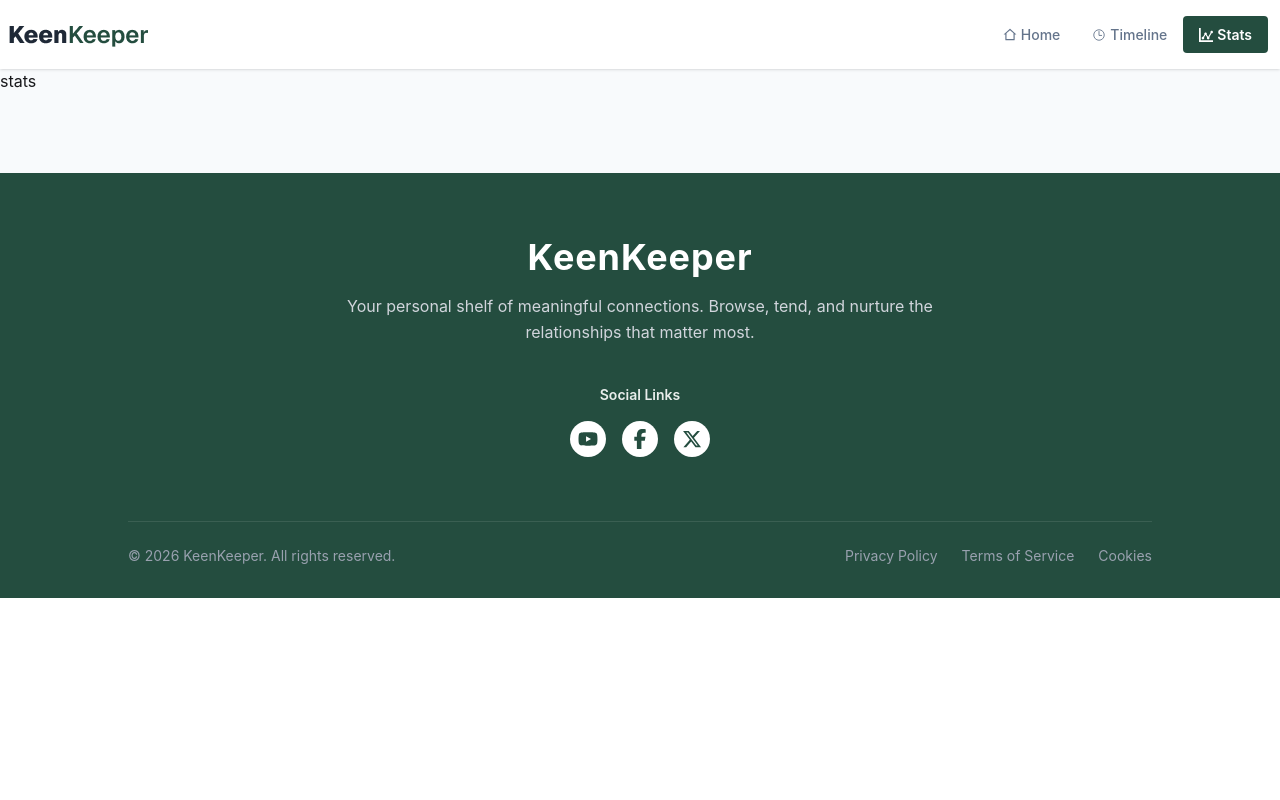
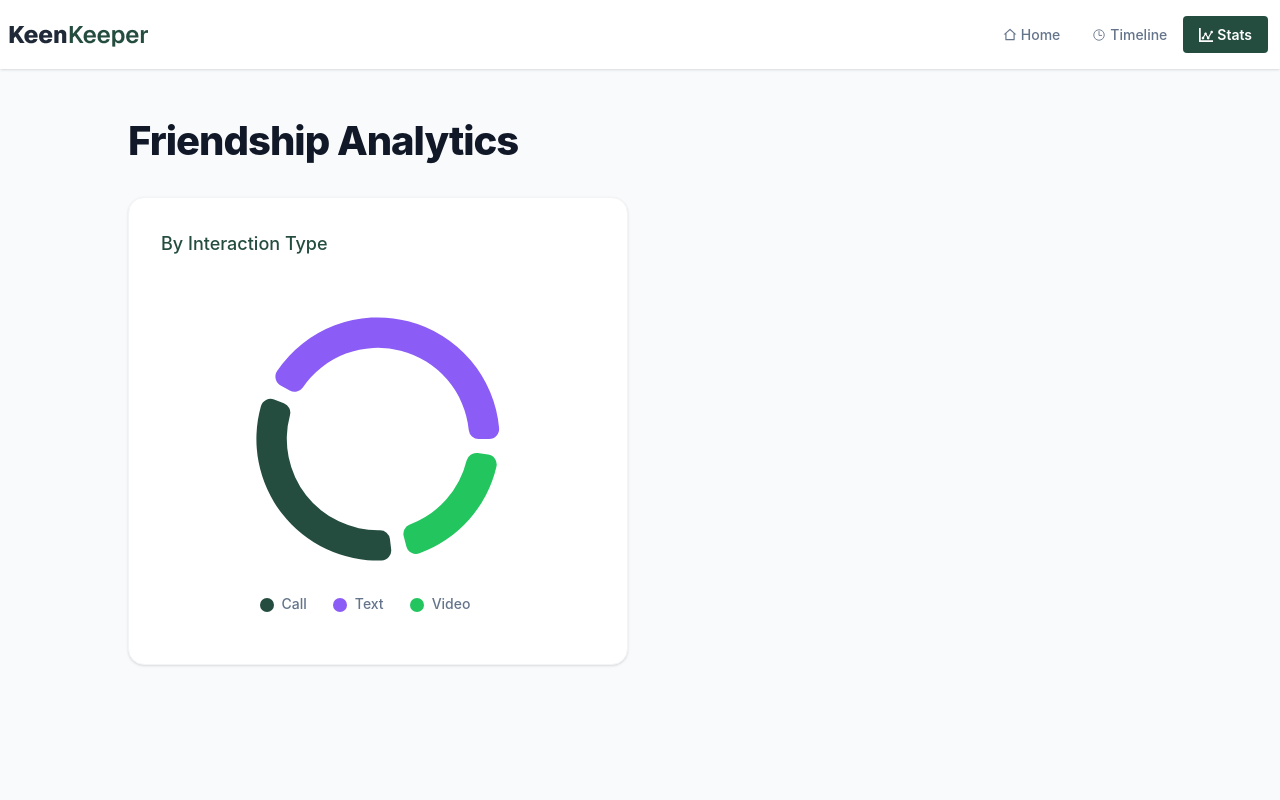
Before and after one commit to musabbirrahman/keen-keeper-A7, a React (Vite) app: page /stats in a window 1280 px wide. Shown: the top 800 px of the page. Built offline with nearby package versions, Linux system fonts and the light colour scheme.

Commit message:
created  stats component

```diff
--- a/package.json
+++ b/package.json
@@ -16,6 +16,7 @@
     "react-icons": "^5.6.0",
     "react-router": "^7.14.1",
     "react-toastify": "^11.0.5",
+    "recharts": "^3.8.1",
     "tailwindcss": "^4.2.2"
   },
   "devDependencies": {
--- a/src/Components/Layout/MainLayout.jsx
+++ b/src/Components/Layout/MainLayout.jsx
@@ -1,18 +1,34 @@
 import React from "react";
 import NavBar from "../../NavBar/NavBar";
-import { Outlet } from "react-router";
+import { Outlet, useNavigation } from "react-router";
 import Footer from "../HomePage/Footer/Footer";
 import { TimelineProvider } from "../../context/TimelineContext";
-import { ToastContainer } from 'react-toastify';
-import 'react-toastify/dist/ReactToastify.css';
+import { ToastContainer } from "react-toastify";
+import "react-toastify/dist/ReactToastify.css";
 
 const MainLayout = () => {
+  const navigation = useNavigation();
+  const isLoading = navigation.state === "loading";
+
   return (
     <TimelineProvider>
-      <div>
+      <div className="relative min-h-screen">
         <NavBar></NavBar>
-        <Outlet></Outlet>
+
+        {isLoading && (
+          <div className="fixed top-1/2 left-1/2 -translate-x-1/2 -translate-y-1/2 z-[100] p-4 bg-white/80 rounded-full shadow-md backdrop-blur-sm border border-gray-100">
+            <span className="loading loading-spinner loading-lg text-[#244D3F]"></span>
+          </div>
+        )}
+
+        <div
+          className={`transition-opacity duration-200 ${isLoading ? "opacity-40 pointer-events-none" : "opacity-100"}`}
+        >
+          <Outlet></Outlet>
+        </div>
+
         <Footer></Footer>
+
         <ToastContainer
           position="bottom-right"
           autoClose={3000}
--- a/src/Routes/Routes.jsx
+++ b/src/Routes/Routes.jsx
@@ -4,8 +4,7 @@ import MainLayout from "../Components/Layout/MainLayout";
 import ErrorComponent from "../Components/ErrorComponent/ErrorComponent";
 import FriendsDetails from "../pages/FriendsDetails";
 import Timeline from "../pages/Timeline";
-
-
+import Stats from "../pages/Stats";
 
 export const router = createBrowserRouter([
   {
@@ -13,20 +12,23 @@ export const router = createBrowserRouter([
     element: <MainLayout></MainLayout>,
     children: [
       {
-            index: true, element: <HomePage></HomePage>
+        index: true,
+        element: <HomePage></HomePage>,
       },
       {
-            path: "timeline", element: <Timeline></Timeline>
+        path: "timeline",
+        element: <Timeline></Timeline>,
       },
       {
-            path: "stats", element: <h1>stats</h1>
+        path: "stats",
+        element: <Stats></Stats>,
       },
       {
         path: "friendsDetails/:id",
         element: <FriendsDetails></FriendsDetails>,
-            loader: ()=> fetch('/friends.json')
-        }
+        loader: () => fetch("/friends.json"),
+      },
     ],
-    errorElement: <ErrorComponent></ErrorComponent>
+    errorElement: <ErrorComponent></ErrorComponent>,
   },
 ]);
--- a/src/context/TimelineContext.jsx
+++ b/src/context/TimelineContext.jsx
@@ -1,26 +1,25 @@
-import React, { createContext, useState, useContext } from 'react';
-
+import React, { createContext, useState, useContext } from "react";
 
 const TimelineContext = createContext();
 
-
 export const TimelineProvider = ({ children }) => {
   const [timeline, setTimeline] = useState([]);
-
 
   const logActivity = (type, friendName) => {
     const newEntry = {
       id: Date.now(),
       type: type,
       friend: friendName,
-      date: new Date().toLocaleDateString('en-US', {
-        month: 'short', day: 'numeric', year: 'numeric'
+      date: new Date().toLocaleDateString("en-US", {
+        month: "short",
+        day: "numeric",
+        year: "numeric",
       }),
-      time: new Date().toLocaleTimeString('en-US', {
-        hour: '2-digit', minute: '2-digit'
-      })
+      time: new Date().toLocaleTimeString("en-US", {
+        hour: "2-digit",
+        minute: "2-digit",
+      }),
     };
-
 
     setTimeline((prevTimeline) => [newEntry, ...prevTimeline]);
   };
@@ -32,5 +31,4 @@ export const TimelineProvider = ({ children }) => {
   );
 };
 
-
 export const useTimeline = () => useContext(TimelineContext);
--- /dev/null
+++ b/src/pages/Stats.jsx
@@ -0,0 +1,106 @@
+import React from "react";
+import {
+  PieChart,
+  Pie,
+  Cell,
+  ResponsiveContainer,
+  Legend,
+  Tooltip,
+} from "recharts";
+import { useTimeline } from "../context/TimelineContext";
+
+const Stats = () => {
+  const { timeline } = useTimeline();
+
+  const typeCounts = timeline.reduce((acc, curr) => {
+    acc[curr.type] = (acc[curr.type] || 0) + 1;
+    return acc;
+  }, {});
+
+  let chartData = Object.keys(typeCounts).map((key) => ({
+    name: key,
+    value: typeCounts[key],
+  }));
+
+  if (chartData.length === 0) {
+    chartData = [
+      { name: "Text", value: 45 },
+      { name: "Call", value: 35 },
+      { name: "Video", value: 20 },
+    ];
+  }
+
+  const COLORS = {
+    Text: "#8B5CF6",
+    Call: "#244D3F",
+    Video: "#22C55E",
+    Meetup: "#F59E0B",
+  };
+
+  const renderColorfulLegendText = (value) => {
+    return (
+      <span className="text-[#64748B] text-sm font-medium ml-1 mr-4">
+        {value}
+      </span>
+    );
+  };
+
+  return (
+    <div className="min-h-screen bg-[#F8FAFC] py-12 px-4 sm:px-6 font-sans">
+      <div className="max-w-5xl mx-auto">
+        <h1 className="text-3xl sm:text-[40px] font-extrabold text-[#111827] mb-8 tracking-tight">
+          Friendship Analytics
+        </h1>
+
+        <div className="grid grid-cols-1 md:grid-cols-2 gap-6">
+          <div className="bg-white border border-gray-100 rounded-2xl shadow-sm p-6 sm:p-8">
+            <h3 className="text-[#244D3F] font-medium text-lg mb-6">
+              By Interaction Type
+            </h3>
+
+            <div className="w-full relative">
+              <ResponsiveContainer width="100%" height={350}>
+                <PieChart>
+                  <Pie
+                    data={chartData}
+                    cx="50%"
+                    cy="50%"
+                    innerRadius="60%"
+                    outerRadius="80%"
+                    paddingAngle={8}
+                    dataKey="value"
+                    cornerRadius={10}
+                    stroke="none"
+                  >
+                    {chartData.map((entry, index) => (
+                      <Cell
+                        key={`cell-${index}`}
+                        fill={COLORS[entry.name] || "#CBD5E1"}
+                      />
+                    ))}
+                  </Pie>
+                  <Tooltip
+                    contentStyle={{
+                      borderRadius: "12px",
+                      border: "none",
+                      boxShadow: "0 4px 6px -1px rgb(0 0 0 / 0.1)",
+                    }}
+                    itemStyle={{ color: "#1F2937", fontWeight: "bold" }}
+                  />
+                  <Legend
+                    iconType="circle"
+                    formatter={renderColorfulLegendText}
+                    verticalAlign="bottom"
+                    height={36}
+                  />
+                </PieChart>
+              </ResponsiveContainer>
+            </div>
+          </div>
+        </div>
+      </div>
+    </div>
+  );
+};
+
+export default Stats;
--- a/src/pages/Timeline.jsx
+++ b/src/pages/Timeline.jsx
@@ -1,33 +1,47 @@
-import React, { useState } from 'react';
-import { FiUsers, FiMessageSquare, FiVideo, FiPhone } from 'react-icons/fi';
-import { useTimeline } from '../context/TimelineContext';
+import React, { useState } from "react";
+import { FiUsers, FiMessageSquare, FiVideo, FiPhone } from "react-icons/fi";
+import { useTimeline } from "../context/TimelineContext";
 
 const iconConfig = {
-  'Meetup': { icon: FiUsers, textColor: 'text-amber-600', bgColor: 'bg-amber-100' },
-  'Text': { icon: FiMessageSquare, textColor: 'text-blue-500', bgColor: 'bg-blue-100' },
-  'Video': { icon: FiVideo, textColor: 'text-purple-600', bgColor: 'bg-purple-100' },
-  'Call': { icon: FiPhone, textColor: 'text-emerald-600', bgColor: 'bg-emerald-100' }
+  Meetup: {
+    icon: FiUsers,
+    textColor: "text-amber-600",
+    bgColor: "bg-amber-100",
+  },
+  Text: {
+    icon: FiMessageSquare,
+    textColor: "text-blue-500",
+    bgColor: "bg-blue-100",
+  },
+  Video: {
+    icon: FiVideo,
+    textColor: "text-purple-600",
+    bgColor: "bg-purple-100",
+  },
+  Call: {
+    icon: FiPhone,
+    textColor: "text-emerald-600",
+    bgColor: "bg-emerald-100",
+  },
 };
 
 const Timeline = () => {
-  const [filter, setFilter] = useState('All');
+  const [filter, setFilter] = useState("All");
 
   const { timeline } = useTimeline();
 
-  const filteredData = filter === 'All'
-    ? timeline
-    : timeline.filter(item => item.type === filter);
+  const filteredData =
+    filter === "All"
+      ? timeline
+      : timeline.filter((item) => item.type === filter);
 
   return (
     <div className="min-h-screen bg-[#F8FAFC] py-12 px-4 sm:px-6 font-sans">
       <div className="max-w-3xl mx-auto">
-
-
         <div className="mb-8 flex flex-col sm:flex-row sm:items-center sm:justify-between gap-4">
           <h1 className="text-3xl sm:text-[40px] font-extrabold text-[#111827] tracking-tight">
             Timeline
           </h1>
-
 
           <div className="w-full sm:w-auto">
             <select
@@ -44,8 +58,6 @@ const Timeline = () => {
           </div>
         </div>
 
-
-
         <div className="flex flex-col gap-3.5">
           {filteredData.length > 0 ? (
             filteredData.map((item) => {
@@ -53,15 +65,24 @@ const Timeline = () => {
               const { textColor, bgColor } = iconConfig[item.type];
 
               return (
-                <div key={item.id} className="bg-white border border-gray-100 rounded-xl p-4 sm:p-5 flex items-center gap-4 sm:gap-5 shadow-sm hover:shadow-md transition-shadow duration-200">
-                  <div className={`flex-shrink-0 w-12 h-12 flex items-center justify-center rounded-full ${bgColor}`}>
+                <div
+                  key={item.id}
+                  className="bg-white border border-gray-100 rounded-xl p-4 sm:p-5 flex items-center gap-4 sm:gap-5 shadow-sm hover:shadow-md transition-shadow duration-200"
+                >
+                  <div
+                    className={`flex-shrink-0 w-12 h-12 flex items-center justify-center rounded-full ${bgColor}`}
+                  >
                     <IconComponent className={`w-5 h-5 ${textColor}`} />
                   </div>
 
                   <div className="flex flex-col min-w-0">
                     <p className="truncate text-[15px] sm:text-[16px]">
-                      <span className="font-bold text-[#1F2937]">{item.type}</span>
-                      <span className="text-[#6B7280] ml-1">with {item.friend}</span>
+                      <span className="font-bold text-[#1F2937]">
+                        {item.type}
+                      </span>
+                      <span className="text-[#6B7280] ml-1">
+                        with {item.friend}
+                      </span>
                     </p>
                     <p className="text-[13px] sm:text-[14px] font-medium text-[#9CA3AF] mt-0.5">
                       {item.date} at {item.time}
@@ -72,11 +93,13 @@ const Timeline = () => {
             })
           ) : (
             <div className="text-center py-10 bg-white border border-gray-100 rounded-xl">
-              <p className="text-[#6B7280]">No timeline events yet! Go to a friend's profile to log a check-in.</p>
+              <p className="text-[#6B7280]">
+                No timeline events yet! Go to a friend's profile to log a
+                check-in.
+              </p>
             </div>
           )}
         </div>
-
       </div>
     </div>
   );
```
Also changed, not shown: src/Components/ErrorComponent/ErrorComponent.jsx (+40 -33 lines), src/Components/HomePage/Banner/Banner.jsx (+4 -18 lines), src/Components/HomePage/Footer/Footer.jsx (+25 -21 lines), src/pages/FriendsDetails.jsx (+103 -44 lines), 1 other file (tests, documents, lock files or other folders). Lines whose indentation alone changed are shown as unchanged.
